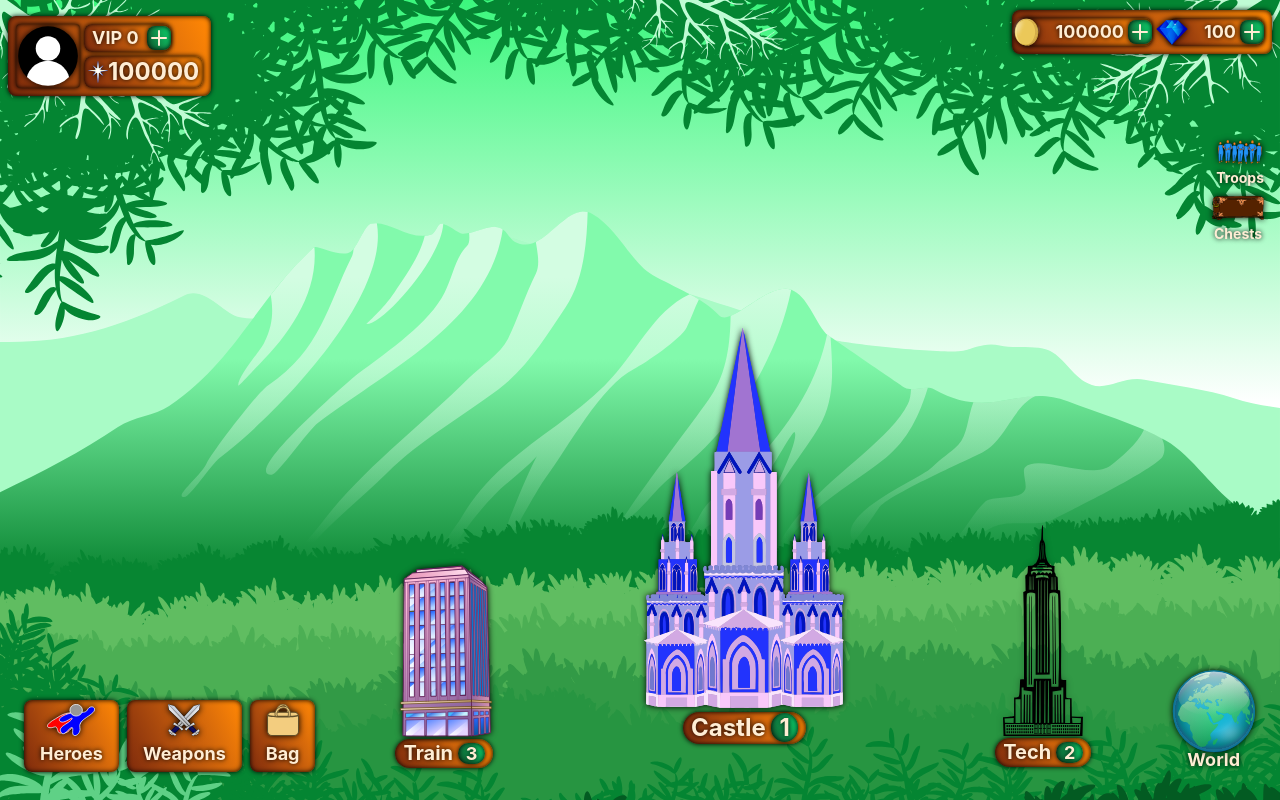
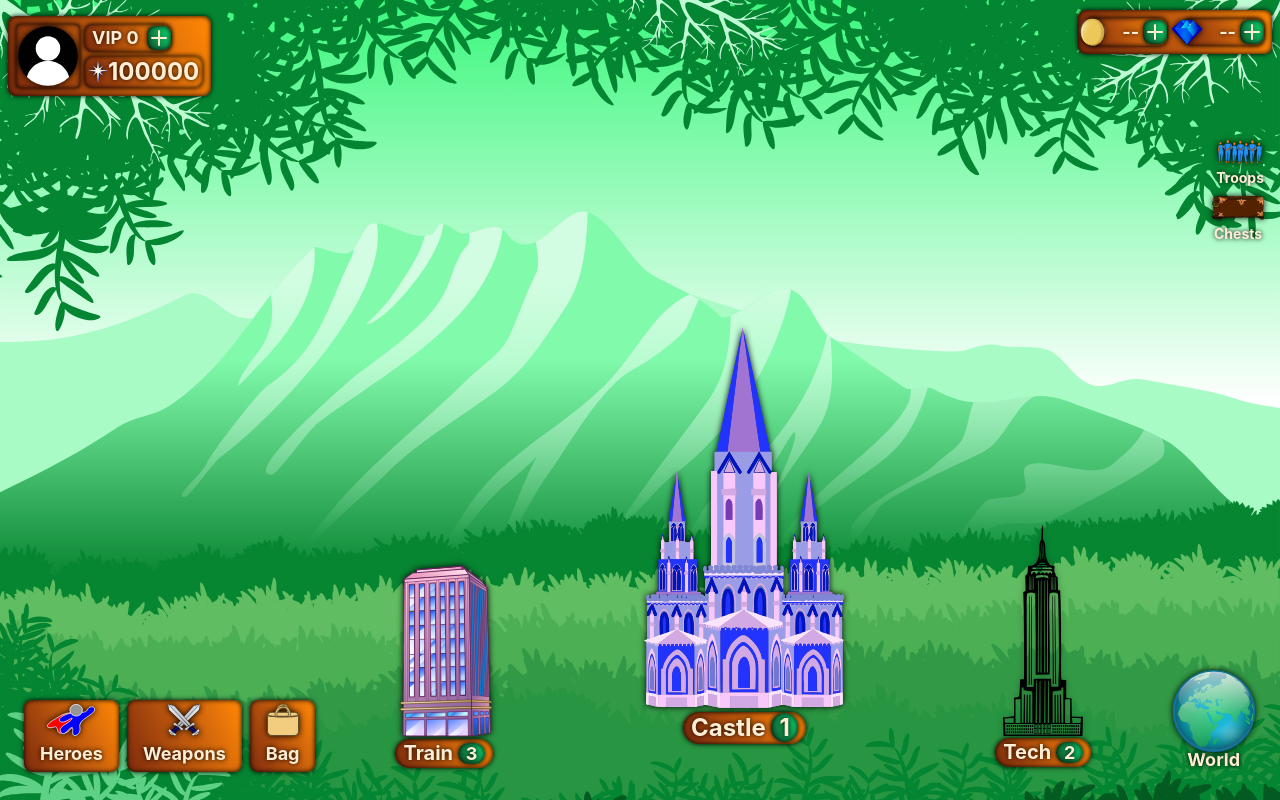
Before and after one commit to coderSulimanKhan/game, a React (Vite) app in the folder frontend/: page / in a window 1280 px wide. Built offline with nearby package versions, Linux system fonts and the light colour scheme; sample sign-in values are in the browser's storage.

Commit message:
add resources actual value from the backend

```diff
--- a/frontend/src/components/HomePage/Navbar.jsx
+++ b/frontend/src/components/HomePage/Navbar.jsx
@@ -1,6 +1,8 @@
 import { Plus } from "lucide-react"
 
-const Navbar = () => (
+const Navbar = () => {
+  const { resources } = JSON.parse(localStorage.getItem("user"));
+  return (
     // Main Navbar
     <div className="h-[10vh] mt-1 lg:mt-4 flex items-center justify-between mx-2">
       {/* first section */}
@@ -28,7 +30,7 @@ const Navbar = () => (
         <div className="flex relative">
           <img className="w-7 myShadow absolute -left-2" src="/pages/HomePage/coin.svg" alt="" />
           <div className="text-lg font-bold text-orange-100 ts gb borderShadow w-fit px-2 pl-9 pr-7 rounded-lg">
-          100000
+            {resources?.coins || "--"}
             <button>
               <Plus className="w-5 h-5 lg:w-8 lg:h-8 inline gbg borderShadow ts rounded-lg absolute right-0 top-1 hoverEffect" />
             </button>
@@ -37,7 +39,7 @@ const Navbar = () => (
         <div className="flex relative">
           <img className="w-8 myShadow absolute -left-3 mt-0.5" src="/pages/HomePage/gem2.svg" alt="" />
           <div className="text-lg font-bold text-orange-100 ts gb borderShadow w-fit px-2 pl-9 pr-7 rounded-lg">
-          1000
+            {resources?.diamonds || "--"}
             <Plus className="w-5 h-5 lg:w-8 lg:h-8 inline gbg borderShadow ts rounded-lg absolute right-0 top-1 hoverEffect" />
           </div>
         </div>
@@ -47,7 +49,7 @@ const Navbar = () => (
         <div className="flex relative">
           <img className="w-7 myShadow absolute -left-2" src="/pages/HomePage/coin.svg" alt="" />
           <div className="text-lg font-bold text-orange-100 ts gb borderShadow w-fit px-2 pl-9 pr-7 rounded-lg">
-          100000
+            {resources?.coins || "--"}
             <button>
               <Plus className="inline gbg borderShadow ts rounded-lg absolute right-0 top-0.5 hoverEffect" />
             </button>
@@ -56,7 +58,7 @@ const Navbar = () => (
         <div className="flex relative">
           <img className="w-8 myShadow absolute -left-3 mt-0.5" src="/pages/HomePage/gem2.svg" alt="" />
           <div className="text-lg font-bold text-orange-100 ts gb borderShadow w-fit px-2 pl-9 pr-7 rounded-lg">
-          100
+            {resources?.diamonds || "--"}
             <Plus className="inline gbg borderShadow ts rounded-lg absolute right-0 top-0.5 hoverEffect" />
           </div>
         </div>
@@ -65,5 +67,6 @@ const Navbar = () => (
     </div>
     //- Main Navbar
   )
+}
 
 export default Navbar
```
Lines whose indentation alone changed are shown as unchanged.
